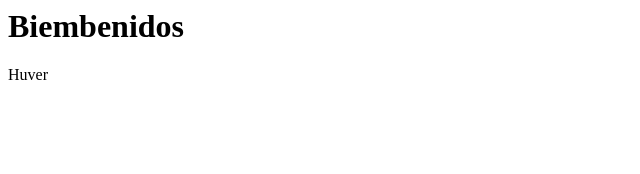
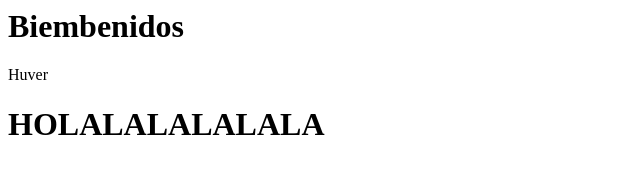
Before and after one commit to huverandrey/clase, a plain HTML site: page index.html in a window 1280 px wide. Shown: the whole page, without its empty margins (0-640 px from the left). Drawn offline with Linux system fonts and the light colour scheme.

Commit message:
vercion 3

```diff
--- a/index.html
+++ b/index.html
@@ -8,6 +8,8 @@
 	<h1>Biembenidos</h1>
 	<p>Huver</p>
 
+	<h1>HOLALALALALALA</h1>
+
 </body>
 
 </html>
```
